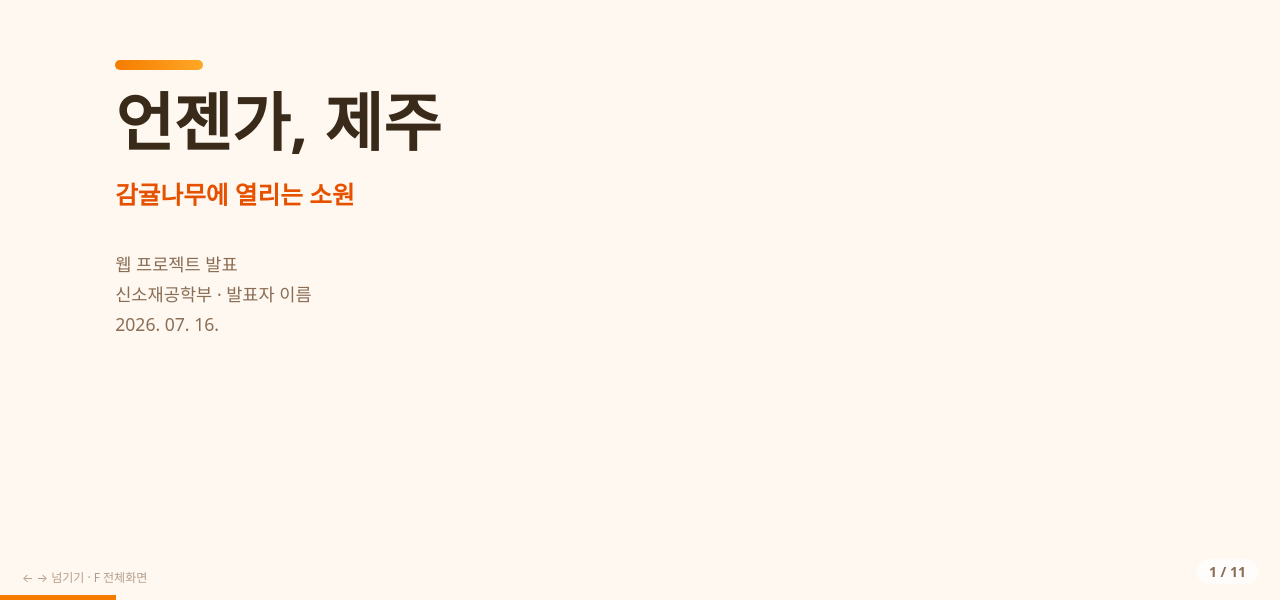
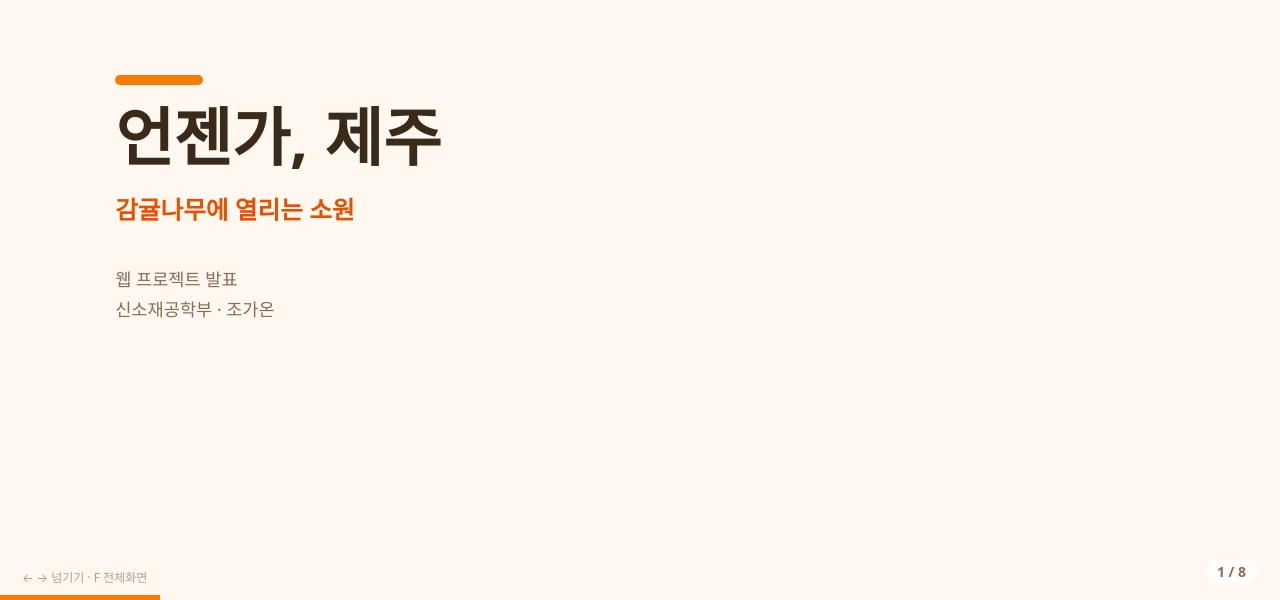
Before and after one commit to adwxgaon/testjeju, a plain HTML site: page pre.html in a window 1280 px wide. Shown: the part 200-800 px from the top of the page. Drawn offline with Linux system fonts and the light colour scheme.

Commit message:
Add files via upload

```diff
--- a/pre.html
+++ b/pre.html
@@ -71,7 +71,7 @@
     position: absolute;
     top: 0; left: 0;
     width: 100%; height: 8px;
-    background: linear-gradient(90deg, var(--primary) 0%, var(--accent) 100%);
+    background: var(--primary);
   }
   .slide.cover::before, .slide.closing::before { display: none; }
 
@@ -107,7 +107,7 @@
   .cover { align-items: flex-start; justify-content: center; }
   .cover .bar {
     width: 88px; height: 10px; border-radius: 6px;
-    background: linear-gradient(90deg, var(--primary), var(--accent));
+    background: var(--primary);
     margin-bottom: 0.9em;
   }
   .cover .title {
@@ -161,7 +161,7 @@
   /* ===== 마무리 ===== */
   .closing {
     align-items: center; text-align: center;
-    background: linear-gradient(135deg, var(--primary) 0%, var(--primary-d) 100%);
+    background: var(--primary-d);
     color: #fff;
   }
   .closing .big { font-size: 3em; font-weight: 900; line-height: 1.2; word-break: keep-all; }
@@ -216,7 +216,7 @@ const SLIDES = [
     type: "cover",
     title: "언젠가, 제주",
     subtitle: "감귤나무에 열리는 소원",
-    meta: "웹 프로젝트 발표<br>신소재공학부 · 발표자 이름<br>2026. 07. 16.",
+    meta: "웹 프로젝트 발표<br>신소재공학부 · 조가온",
   },
   {
     type: "toc",
@@ -224,8 +224,7 @@ const SLIDES = [
     items: [
       "프로젝트 기획과 콘셉트",
       "사용자 경험 흐름",
-      "시스템 구조와 핵심 기술",
-      "배운 점과 한계",
+      "시스템 구조와 MBTI 필터",
     ],
   },
   {
@@ -269,24 +268,6 @@ const SLIDES = [
         { label: "ENTJ", value: 5 },
       ],
     },
-  },
-  {
-    type: "content",
-    kicker: "03 · 핵심 기술 ①",
-    headline: "CORS의 벽을 <span class=\"hl\">한 줄</span>로 넘다",
-    body: "브라우저가 JSON POST 앞에 보내는 <strong>preflight 요청</strong>을 Apps Script가 처리하지 못해 저장이 막혔습니다. 요청을 <strong>text/plain</strong>으로 보내고 서버에서 다시 파싱하는 표준 방법으로 해결했습니다.",
-  },
-  {
-    type: "content",
-    kicker: "03 · 핵심 기술 ②",
-    headline: "작지만 중요한 <span class=\"hl\">디테일 두 가지</span>",
-    body: "· <strong>결정적 의사난수</strong>로 감귤 위치를 계산 — 새로고침해도 감귤이 흔들리지 않습니다.<br>· <strong>낙관적 업데이트</strong> — 서버 응답을 기다리지 않고 감귤을 바로 그려 \"톡!\" 하는 즉각적인 경험을 줍니다.",
-  },
-  {
-    type: "content",
-    kicker: "04 · 회고",
-    headline: "배운 점, 그리고 <span class=\"hl\">남은 과제</span>",
-    body: "· 프레임워크 없이도 CSS·SVG만으로 감성적인 UI를 만들 수 있었습니다.<br>· 브라우저 보안(CORS)을 직접 부딪히며 이해했습니다.<br>· 한계: 소원 삭제·신고 기능이 없어, 운영을 위한 <strong>관리 기능</strong>이 다음 과제입니다.",
   },
   {
     type: "closing",
```
